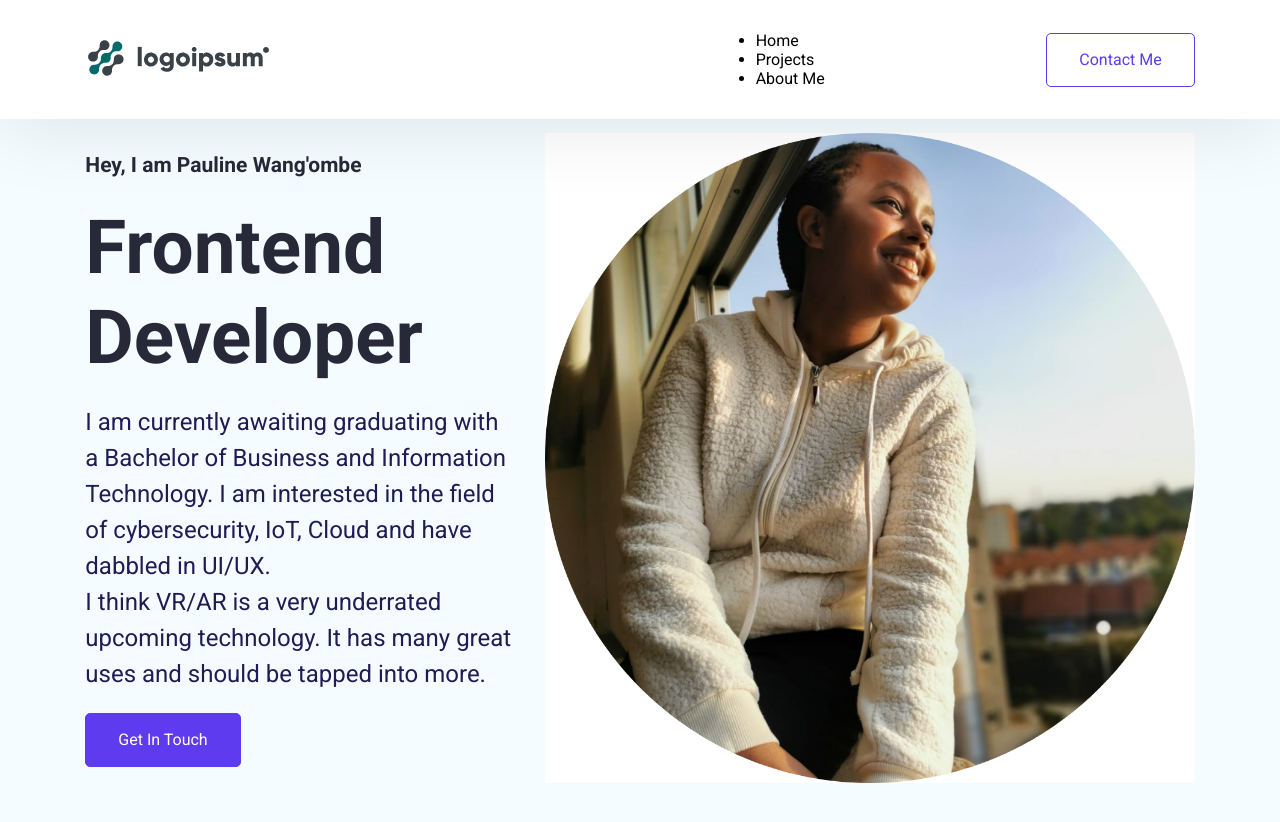
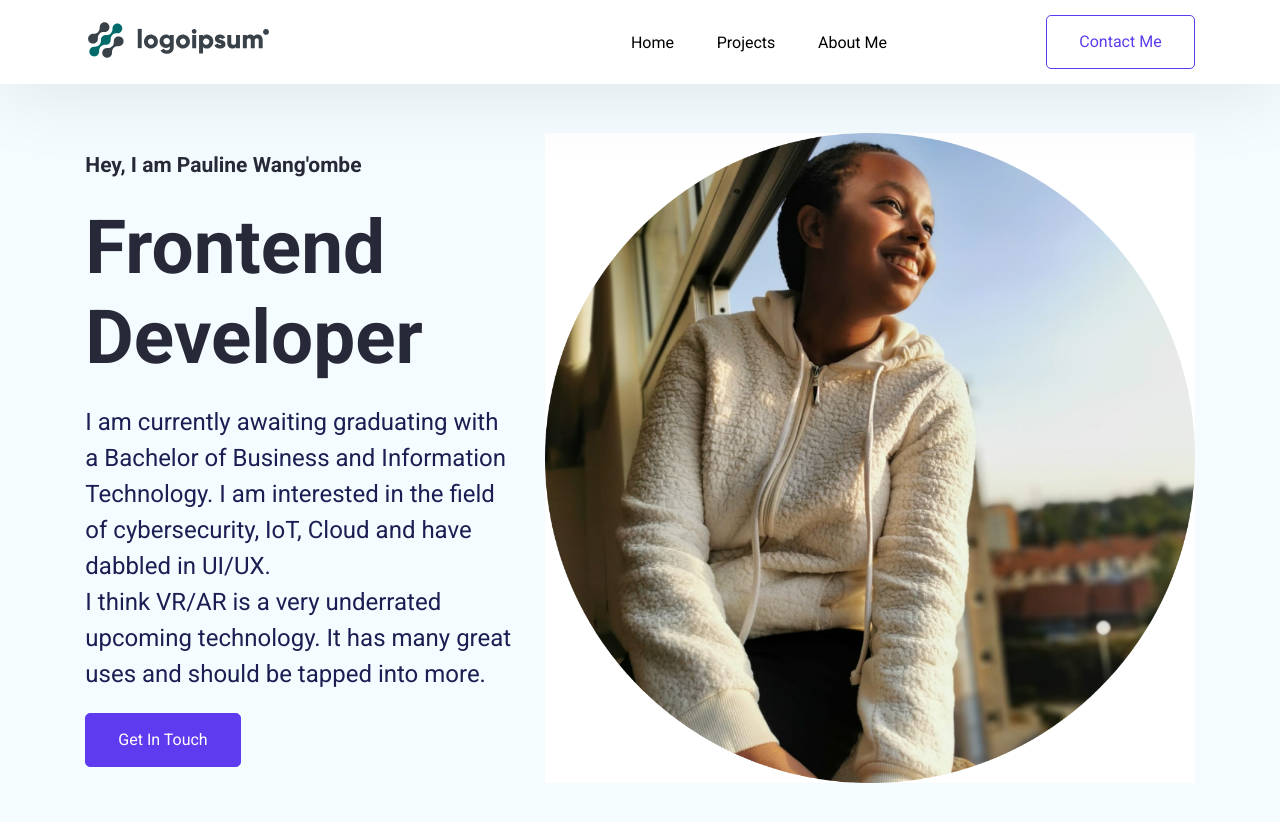
Before and after one commit to Paula-Wang/Portfolio-Page-in-React, a React (Create React App) app: page / in a window 1280 px wide. Shown: the top 822 px of the page. Built offline with nearby package versions, Linux system fonts and the light colour scheme.

Commit message:
style: :art: add .navbar items and css for the ul and li and a

```diff
--- a/src/App.css
+++ b/src/App.css
@@ -177,6 +177,19 @@ h3 {
     right: 0;
 }
 
+.navbar--items > ul {
+    list-style: none;
+    display: flex;
+    align-items: flex-start;
+    gap: 42.667px;
+    text-decoration: none;
+}
+
+.navbar--items ul > li > a {
+    text-decoration: none;
+}
+
+
 /* Hero Section Style */
 .hero--section {
     display: grid;
```
